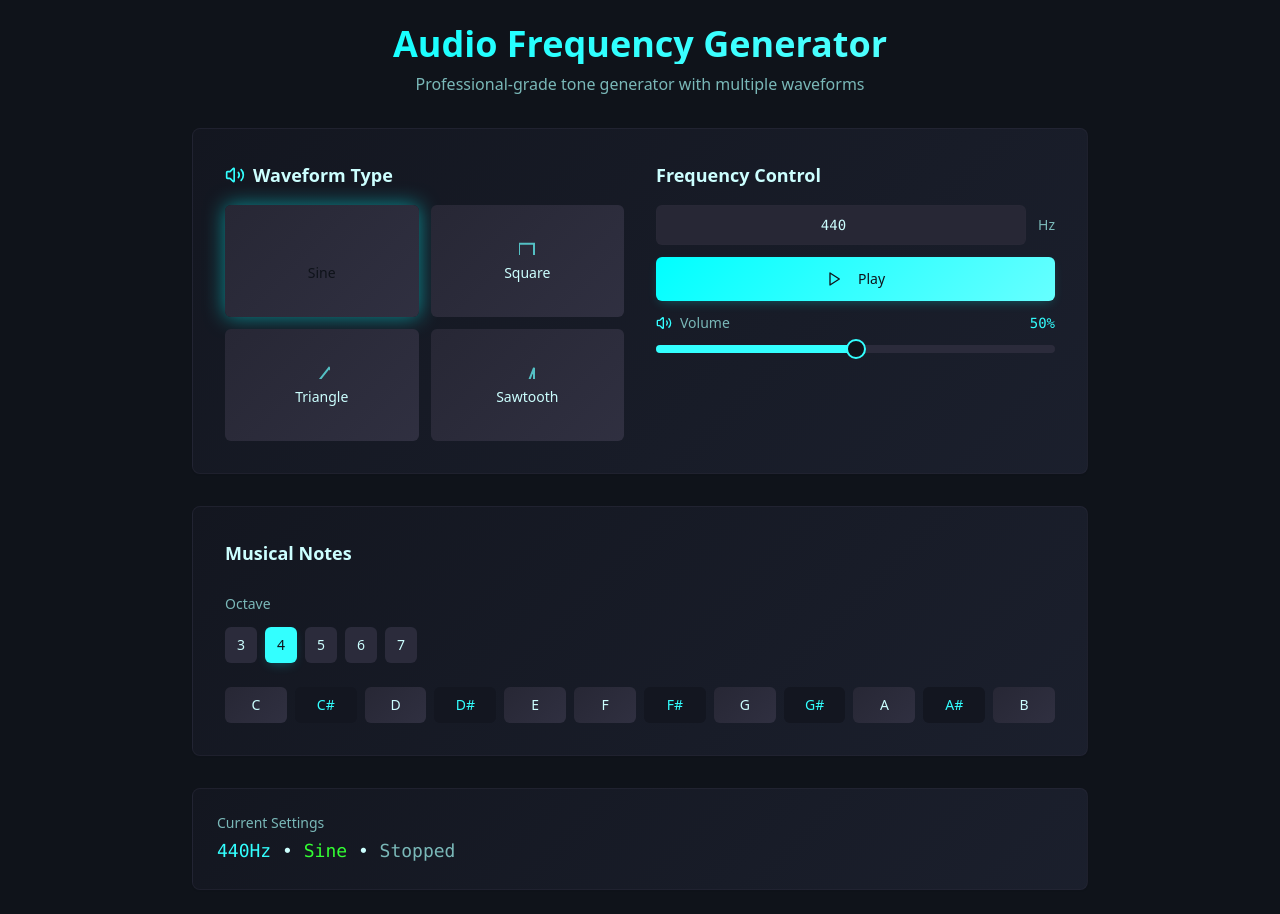
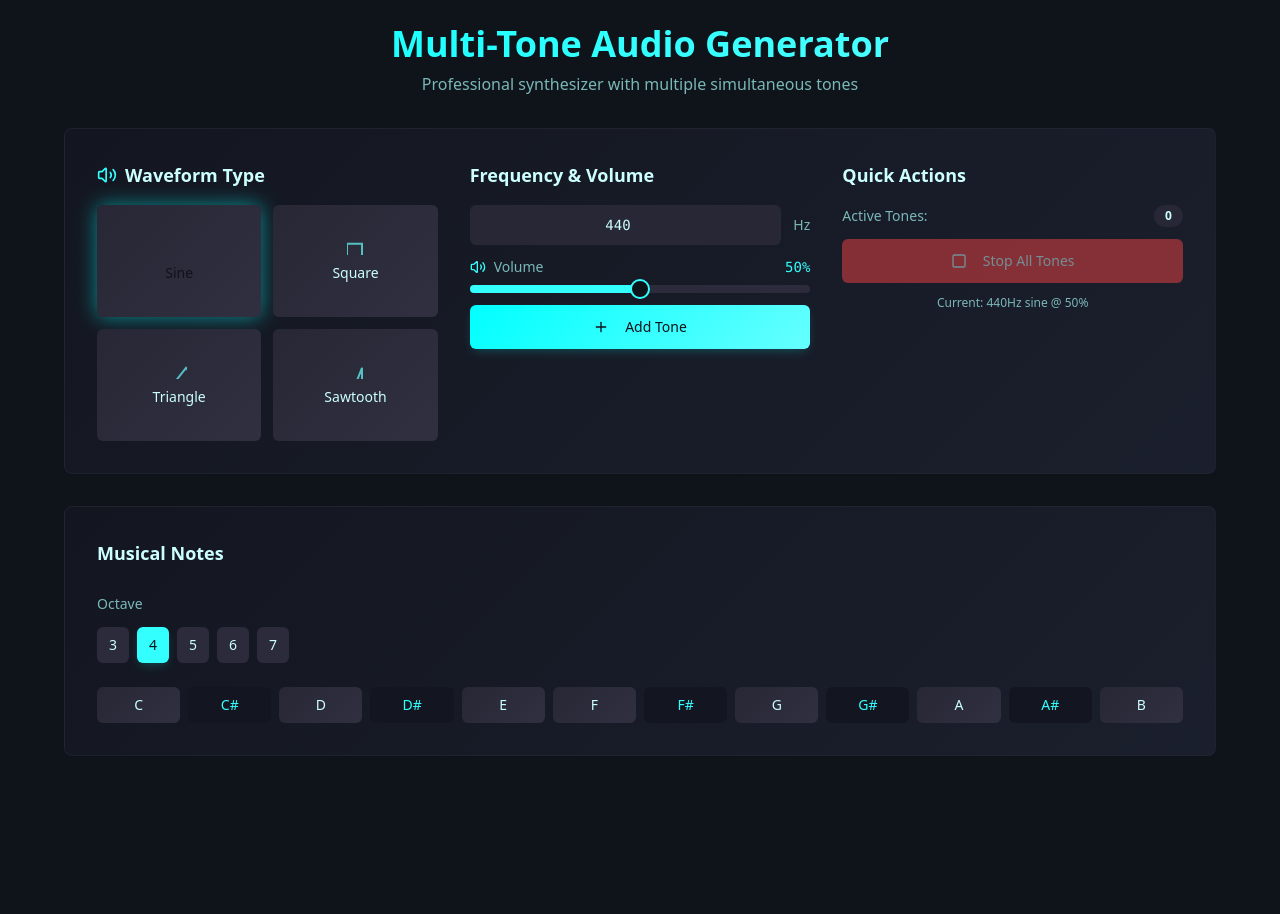
Before and after one commit to pRizz/sound-shape-shifter-studio, a React (Vite) app: page / in a window 1280 px wide. After the commit the page ends 800 px from the top, so only its background shows below. Built offline with nearby package versions, Linux system fonts and the light colour scheme.

Commit message:
Add ability to play multiple tones
Allow the user to play multiple tones simultaneously. Implement a list of playing tones with options to disable and delete them.

```diff
--- a/src/components/AudioGenerator.tsx
+++ b/src/components/AudioGenerator.tsx
@@ -1,9 +1,10 @@
 import { useState, useRef, useCallback, useEffect } from 'react';
-import { Play, Square, Volume2, VolumeX } from 'lucide-react';
+import { Play, Square, Volume2, VolumeX, Plus, Trash2, Eye, EyeOff } from 'lucide-react';
 import { Button } from '@/components/ui/button';
 import { Input } from '@/components/ui/input';
 import { Card } from '@/components/ui/card';
 import { Slider } from '@/components/ui/slider';
+import { Badge } from '@/components/ui/badge';
 import { WaveformPreview } from './WaveformPreview';
 import { toast } from '@/hooks/use-toast';
 
@@ -13,6 +14,17 @@ interface Note {
   name: string;
   frequency: number;
   isSharp?: boolean;
+}
+
+interface ActiveTone {
+  id: string;
+  frequency: number;
+  waveType: WaveType;
+  volume: number;
+  isEnabled: boolean;
+  oscillator: OscillatorNode;
+  gainNode: GainNode;
+  createdAt: Date;
 }
 
 const notes: Note[] = [
@@ -33,15 +45,13 @@ const notes: Note[] = [
 const octaves = [3, 4, 5, 6, 7];
 
 export const AudioGenerator = () => {
-  const [isPlaying, setIsPlaying] = useState(false);
   const [frequency, setFrequency] = useState(440);
   const [waveType, setWaveType] = useState<WaveType>('sine');
   const [selectedOctave, setSelectedOctave] = useState(4);
-  const [volume, setVolume] = useState([50]); // Volume as percentage (0-100)
+  const [volume, setVolume] = useState([50]);
+  const [activeTones, setActiveTones] = useState<ActiveTone[]>([]);
 
   const audioContextRef = useRef<AudioContext | null>(null);
-  const oscillatorRef = useRef<OscillatorNode | null>(null);
-  const gainNodeRef = useRef<GainNode | null>(null);
 
   const initAudioContext = useCallback(() => {
     if (!audioContextRef.current) {
@@ -50,113 +60,126 @@ export const AudioGenerator = () => {
     return audioContextRef.current;
   }, []);
 
-  const startTone = useCallback(() => {
+  const generateToneId = () => `tone_${Date.now()}_${Math.random().toString(36).substr(2, 9)}`;
+
+  const addTone = useCallback(() => {
     try {
       const audioContext = initAudioContext();
-
-      if (oscillatorRef.current) {
-        oscillatorRef.current.stop();
-      }
-
       const oscillator = audioContext.createOscillator();
       const gainNode = audioContext.createGain();
 
       oscillator.type = waveType;
       oscillator.frequency.setValueAtTime(frequency, audioContext.currentTime);
 
-      // Convert volume percentage to gain (0-1 range)
-      const gainValue = (volume[0] / 100) * 0.3; // Max gain of 0.3 for safety
+      const gainValue = (volume[0] / 100) * 0.2; // Lower max gain for multiple tones
       gainNode.gain.setValueAtTime(0, audioContext.currentTime);
       gainNode.gain.linearRampToValueAtTime(gainValue, audioContext.currentTime + 0.01);
 
       oscillator.connect(gainNode);
       gainNode.connect(audioContext.destination);
-
       oscillator.start();
 
-      oscillatorRef.current = oscillator;
-      gainNodeRef.current = gainNode;
-      setIsPlaying(true);
+      const newTone: ActiveTone = {
+        id: generateToneId(),
+        frequency,
+        waveType,
+        volume: volume[0],
+        isEnabled: true,
+        oscillator,
+        gainNode,
+        createdAt: new Date(),
+      };
+
+      setActiveTones(prev => [...prev, newTone]);
 
       toast({
-        title: "Audio Started",
-        description: `Playing ${waveType} wave at ${frequency}Hz (${volume[0]}% volume)`,
+        title: "Tone Added",
+        description: `Added ${waveType} wave at ${frequency}Hz`,
       });
     } catch (error) {
-      console.error('Error starting audio:', error);
+      console.error('Error adding tone:', error);
       toast({
         title: "Audio Error",
-        description: "Failed to start audio. Please try again.",
+        description: "Failed to add tone. Please try again.",
         variant: "destructive",
       });
     }
   }, [frequency, waveType, volume, initAudioContext]);
 
-  const stopTone = useCallback(() => {
-    if (oscillatorRef.current && gainNodeRef.current) {
-      const audioContext = audioContextRef.current;
-      if (audioContext) {
-        gainNodeRef.current.gain.linearRampToValueAtTime(0, audioContext.currentTime + 0.01);
+  const removeTone = useCallback((toneId: string) => {
+    setActiveTones(prev => {
+      const tone = prev.find(t => t.id === toneId);
+      if (tone) {
+        // Fade out and stop
+        tone.gainNode.gain.linearRampToValueAtTime(0, audioContextRef.current!.currentTime + 0.01);
         setTimeout(() => {
-          if (oscillatorRef.current) {
-            oscillatorRef.current.stop();
-            oscillatorRef.current = null;
-            gainNodeRef.current = null;
-          }
+          tone.oscillator.stop();
         }, 20);
       }
-    }
-    setIsPlaying(false);
+      return prev.filter(t => t.id !== toneId);
+    });
 
     toast({
-      title: "Audio Stopped",
-      description: "Tone generation stopped",
+      title: "Tone Removed",
+      description: "Tone has been removed",
     });
   }, []);
 
-  const updateVolume = useCallback((newVolume: number[]) => {
-    if (gainNodeRef.current && audioContextRef.current) {
-      const gainValue = (newVolume[0] / 100) * 0.3; // Max gain of 0.3 for safety
-      gainNodeRef.current.gain.linearRampToValueAtTime(gainValue, audioContextRef.current.currentTime + 0.1);
-    }
+  const toggleTone = useCallback((toneId: string) => {
+    setActiveTones(prev => prev.map(tone => {
+      if (tone.id === toneId) {
+        const newEnabled = !tone.isEnabled;
+        const gainValue = newEnabled ? (tone.volume / 100) * 0.2 : 0;
+        tone.gainNode.gain.linearRampToValueAtTime(gainValue, audioContextRef.current!.currentTime + 0.1);
+        return { ...tone, isEnabled: newEnabled };
+      }
+      return tone;
+    }));
   }, []);
 
-  const updateFrequency = useCallback((newFrequency: number) => {
-    if (oscillatorRef.current && audioContextRef.current) {
-      oscillatorRef.current.frequency.setValueAtTime(newFrequency, audioContextRef.current.currentTime);
-    }
+  const updateToneVolume = useCallback((toneId: string, newVolume: number) => {
+    setActiveTones(prev => prev.map(tone => {
+      if (tone.id === toneId) {
+        const gainValue = tone.isEnabled ? (newVolume / 100) * 0.2 : 0;
+        tone.gainNode.gain.linearRampToValueAtTime(gainValue, audioContextRef.current!.currentTime + 0.1);
+        return { ...tone, volume: newVolume };
+      }
+      return tone;
+    }));
   }, []);
+
+  const stopAllTones = useCallback(() => {
+    activeTones.forEach(tone => {
+      tone.gainNode.gain.linearRampToValueAtTime(0, audioContextRef.current!.currentTime + 0.01);
+      setTimeout(() => {
+        tone.oscillator.stop();
+      }, 20);
+    });
+    setActiveTones([]);
+
+    toast({
+      title: "All Tones Stopped",
+      description: "All active tones have been stopped",
+    });
+  }, [activeTones]);
 
   const handleFrequencyChange = (value: string) => {
     const numValue = parseFloat(value);
     if (!isNaN(numValue) && numValue > 0 && numValue <= 20000) {
       setFrequency(numValue);
-      updateFrequency(numValue);
     }
   };
 
   const handleNoteClick = (note: Note) => {
     const noteFrequency = note.frequency * Math.pow(2, selectedOctave - 4);
     setFrequency(Math.round(noteFrequency * 100) / 100);
-    updateFrequency(noteFrequency);
-  };
-
-  const handleWaveTypeChange = (newWaveType: WaveType) => {
-    setWaveType(newWaveType);
-    if (oscillatorRef.current) {
-      // Need to restart the oscillator to change wave type
-      if (isPlaying) {
-        stopTone();
-        setTimeout(() => startTone(), 50);
-      }
-    }
   };
 
   useEffect(() => {
     return () => {
-      if (oscillatorRef.current) {
-        oscillatorRef.current.stop();
-      }
+      activeTones.forEach(tone => {
+        tone.oscillator.stop();
+      });
       if (audioContextRef.current) {
         audioContextRef.current.close();
       }
@@ -164,29 +187,29 @@ export const AudioGenerator = () => {
   }, []);
 
   useEffect(() => {
-    if (isPlaying && oscillatorRef.current) {
-      // Restart with new wave type
-      stopTone();
-      setTimeout(() => startTone(), 50);
-    }
-  }, [waveType]);
+    return () => {
+      activeTones.forEach(tone => {
+        tone.oscillator.stop();
+      });
+    };
+  }, [activeTones]);
 
   return (
     <div className="min-h-screen bg-background p-6">
-      <div className="max-w-4xl mx-auto space-y-8">
+      <div className="max-w-6xl mx-auto space-y-8">
         {/* Header */}
         <div className="text-center space-y-2">
           <h1 className="text-4xl font-bold bg-gradient-active bg-clip-text text-transparent">
-            Audio Frequency Generator
+            Multi-Tone Audio Generator
           </h1>
           <p className="text-muted-foreground">
-            Professional-grade tone generator with multiple waveforms
+            Professional synthesizer with multiple simultaneous tones
           </p>
         </div>
 
-        {/* Main Control Panel */}
+        {/* Tone Creation Panel */}
         <Card className="bg-gradient-panel border-border/50 shadow-panel p-8">
-          <div className="grid grid-cols-1 lg:grid-cols-2 gap-8">
+          <div className="grid grid-cols-1 lg:grid-cols-3 gap-8">
 
             {/* Waveform Selection */}
             <div className="space-y-4">
@@ -200,7 +223,7 @@ export const AudioGenerator = () => {
                   <Button
                     key={type}
                     variant={waveType === type ? "default" : "secondary"}
-                    onClick={() => handleWaveTypeChange(type)}
+                    onClick={() => setWaveType(type)}
                     className={`h-28 flex flex-col items-center justify-center gap-2 bg-gradient-control hover:bg-gradient-active transition-all duration-300 ${
                       waveType === type ? 'shadow-glow border-primary' : 'border-border/30'
                     }`}
@@ -215,7 +238,7 @@ export const AudioGenerator = () => {
             {/* Frequency Control */}
             <div className="space-y-4">
               <h3 className="text-lg font-semibold text-foreground">
-                Frequency Control
+                Frequency & Volume
               </h3>
 
               <div className="space-y-3">
@@ -232,33 +255,8 @@ export const AudioGenerator = () => {
                   <span className="text-sm font-medium text-muted-foreground whitespace-nowrap">Hz</span>
                 </div>
 
-                {/* Play/Stop Controls */}
-                <div className="flex gap-3">
-                  <Button
-                    onClick={isPlaying ? stopTone : startTone}
-                    size="lg"
-                    className={`flex-1 transition-all duration-300 ${
-                      isPlaying
-                        ? 'bg-destructive hover:bg-destructive/90 shadow-glow'
-                        : 'bg-gradient-active hover:opacity-90 shadow-control'
-                    }`}
-                  >
-                    {isPlaying ? (
-                      <>
-                        <Square className="h-5 w-5 mr-2" />
-                        Stop
-                      </>
-                    ) : (
-                      <>
-                        <Play className="h-5 w-5 mr-2" />
-                        Play
-                      </>
-                    )}
-                  </Button>
-                </div>
-
-                {/* Volume Control */}
-                <div className="space-y-3">
+                {/* Volume Control for new tones */}
+                <div className="space-y-2">
                   <div className="flex items-center gap-2">
                     {volume[0] === 0 ? (
                       <VolumeX className="h-4 w-4 text-muted-foreground" />
@@ -271,19 +269,140 @@ export const AudioGenerator = () => {
 
                   <Slider
                     value={volume}
-                    onValueChange={(newValue) => {
-                      setVolume(newValue);
-                      updateVolume(newValue);
-                    }}
+                    onValueChange={setVolume}
                     max={100}
                     step={1}
                     className="w-full"
                   />
                 </div>
+
+                {/* Add Tone Button */}
+                <Button
+                  onClick={addTone}
+                  size="lg"
+                  className="w-full bg-gradient-active hover:opacity-90 shadow-control transition-all duration-300"
+                >
+                  <Plus className="h-5 w-5 mr-2" />
+                  Add Tone
+                </Button>
+              </div>
+            </div>
+
+            {/* Quick Actions */}
+            <div className="space-y-4">
+              <h3 className="text-lg font-semibold text-foreground">
+                Quick Actions
+              </h3>
+
+              <div className="space-y-3">
+                <div className="flex items-center justify-between text-sm">
+                  <span className="text-muted-foreground">Active Tones:</span>
+                  <Badge variant="secondary" className="bg-audio-control">
+                    {activeTones.length}
+                  </Badge>
+                </div>
+
+                <Button
+                  onClick={stopAllTones}
+                  variant="destructive"
+                  size="lg"
+                  className="w-full"
+                  disabled={activeTones.length === 0}
+                >
+                  <Square className="h-5 w-5 mr-2" />
+                  Stop All Tones
+                </Button>
+
+                <div className="text-xs text-muted-foreground text-center">
+                  Current: {frequency}Hz {waveType} @ {volume[0]}%
+                </div>
               </div>
             </div>
           </div>
         </Card>
+
+        {/* Active Tones Panel */}
+        {activeTones.length > 0 && (
+          <Card className="bg-gradient-panel border-border/50 shadow-panel p-8">
+            <div className="space-y-6">
+              <h3 className="text-lg font-semibold text-foreground flex items-center gap-2">
+                <Play className="h-5 w-5 text-neon-green" />
+                Active Tones ({activeTones.length})
+              </h3>
+
+              <div className="grid gap-4">
+                {activeTones.map((tone) => (
+                  <div
+                    key={tone.id}
+                    className={`flex items-center gap-4 p-4 rounded-lg bg-audio-control border transition-all duration-300 ${
+                      tone.isEnabled ? 'border-primary/30 shadow-control' : 'border-border/30 opacity-60'
+                    }`}
+                  >
+                    {/* Waveform Preview */}
+                    <div className="flex-shrink-0">
+                      <WaveformPreview waveType={tone.waveType} size={40} isActive={tone.isEnabled} />
+                    </div>
+
+                    {/* Tone Info */}
+                    <div className="flex-1 min-w-0">
+                      <div className="flex items-center gap-3">
+                        <span className="font-mono text-sm font-medium text-foreground">
+                          {tone.frequency}Hz
+                        </span>
+                        <Badge variant="outline" className="text-xs capitalize">
+                          {tone.waveType}
+                        </Badge>
+                        <span className={`text-xs ${tone.isEnabled ? 'text-neon-green' : 'text-muted-foreground'}`}>
+                          {tone.isEnabled ? 'Playing' : 'Muted'}
+                        </span>
+                      </div>
+                    </div>
+
+                    {/* Volume Control */}
+                    <div className="flex items-center gap-3 min-w-0 flex-1">
+                      <Volume2 className="h-4 w-4 text-muted-foreground flex-shrink-0" />
+                      <Slider
+                        value={[tone.volume]}
+                        onValueChange={(value) => updateToneVolume(tone.id, value[0])}
+                        max={100}
+                        step={1}
+                        className="flex-1"
+                      />
+                      <span className="text-xs font-mono text-muted-foreground w-8 text-right">
+                        {tone.volume}%
+                      </span>
+                    </div>
+
+                    {/* Controls */}
+                    <div className="flex items-center gap-2 flex-shrink-0">
+                      <Button
+                        size="sm"
+                        variant="ghost"
+                        onClick={() => toggleTone(tone.id)}
+                        className="h-8 w-8 p-0"
+                      >
+                        {tone.isEnabled ? (
+                          <Eye className="h-4 w-4 text-neon-green" />
+                        ) : (
+                          <EyeOff className="h-4 w-4 text-muted-foreground" />
+                        )}
+                      </Button>
+
+                      <Button
+                        size="sm"
+                        variant="ghost"
+                        onClick={() => removeTone(tone.id)}
+                        className="h-8 w-8 p-0 text-destructive hover:text-destructive"
+                      >
+                        <Trash2 className="h-4 w-4" />
+                      </Button>
+                    </div>
+                  </div>
+                ))}
+              </div>
+            </div>
+          </Card>
+        )}
 
         {/* Musical Notes Panel */}
         <Card className="bg-gradient-panel border-border/50 shadow-panel p-8">
@@ -332,26 +451,6 @@ export const AudioGenerator = () => {
             </div>
           </div>
         </Card>
-
-        {/* Current Settings Display */}
-        <Card className="bg-gradient-panel border-border/50 shadow-panel p-6">
-          <div className="flex items-center justify-between">
-            <div className="space-y-1">
-              <p className="text-sm text-muted-foreground">Current Settings</p>
-              <p className="font-mono text-lg">
-                <span className="text-primary">{frequency}Hz</span> • {" "}
-                <span className="text-accent capitalize">{waveType}</span> • {" "}
-                <span className={`${isPlaying ? 'text-neon-green' : 'text-muted-foreground'}`}>
-                  {isPlaying ? 'Playing' : 'Stopped'}
-                </span>
-              </p>
-            </div>
-
-            {isPlaying && (
-              <div className="h-3 w-3 bg-neon-green rounded-full animate-pulse shadow-glow"></div>
-            )}
-          </div>
-        </Card>
       </div>
     </div>
   );
```
